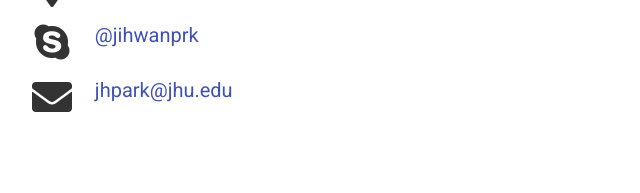
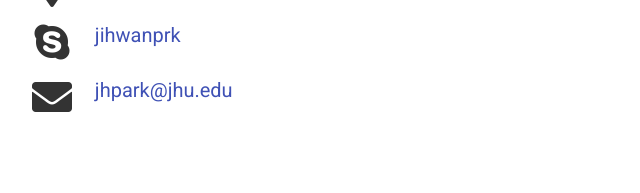
Before and after one commit to jihwanprk/academic_kickstart, a plain HTML site: page index.html in a window 1280 px wide. Shown: the part 5148-5341 px from the top of the page, 433-1073 px from the left. Drawn offline with nearby package versions, Linux system fonts and the light colour scheme; some icons are missing.

Commit message:
update contact

```diff
--- a/index.html
+++ b/index.html
@@ -1493,7 +1493,7 @@
 
       <li>
         <i class="fa-li fab fa-skype fa-2x" aria-hidden="true"></i>
-        <a href="skype:jihwanprk?call" >@jihwanprk</a>
+        <a href="skype:jihwanprk?call" >jihwanprk</a>
       </li>
 
 
```
